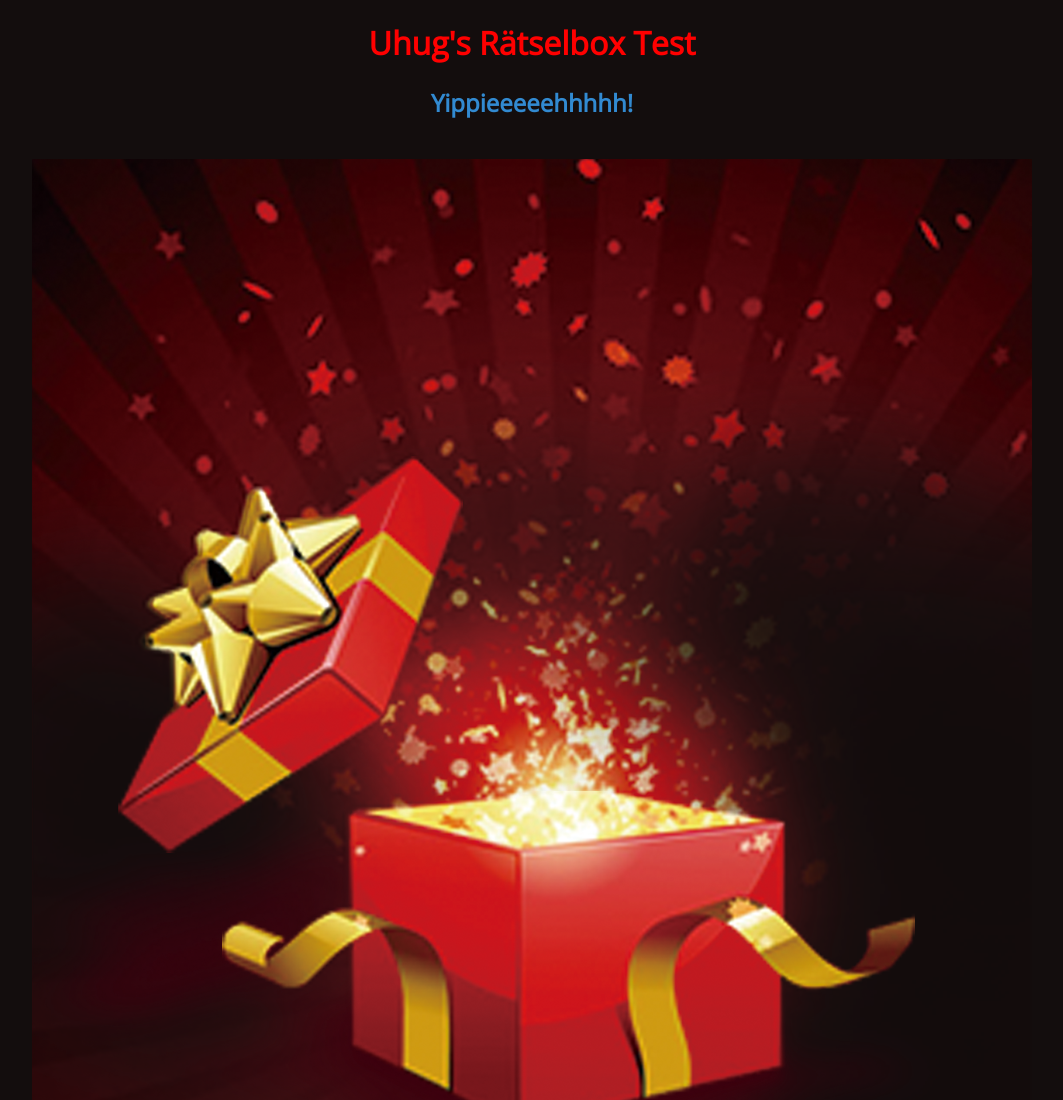
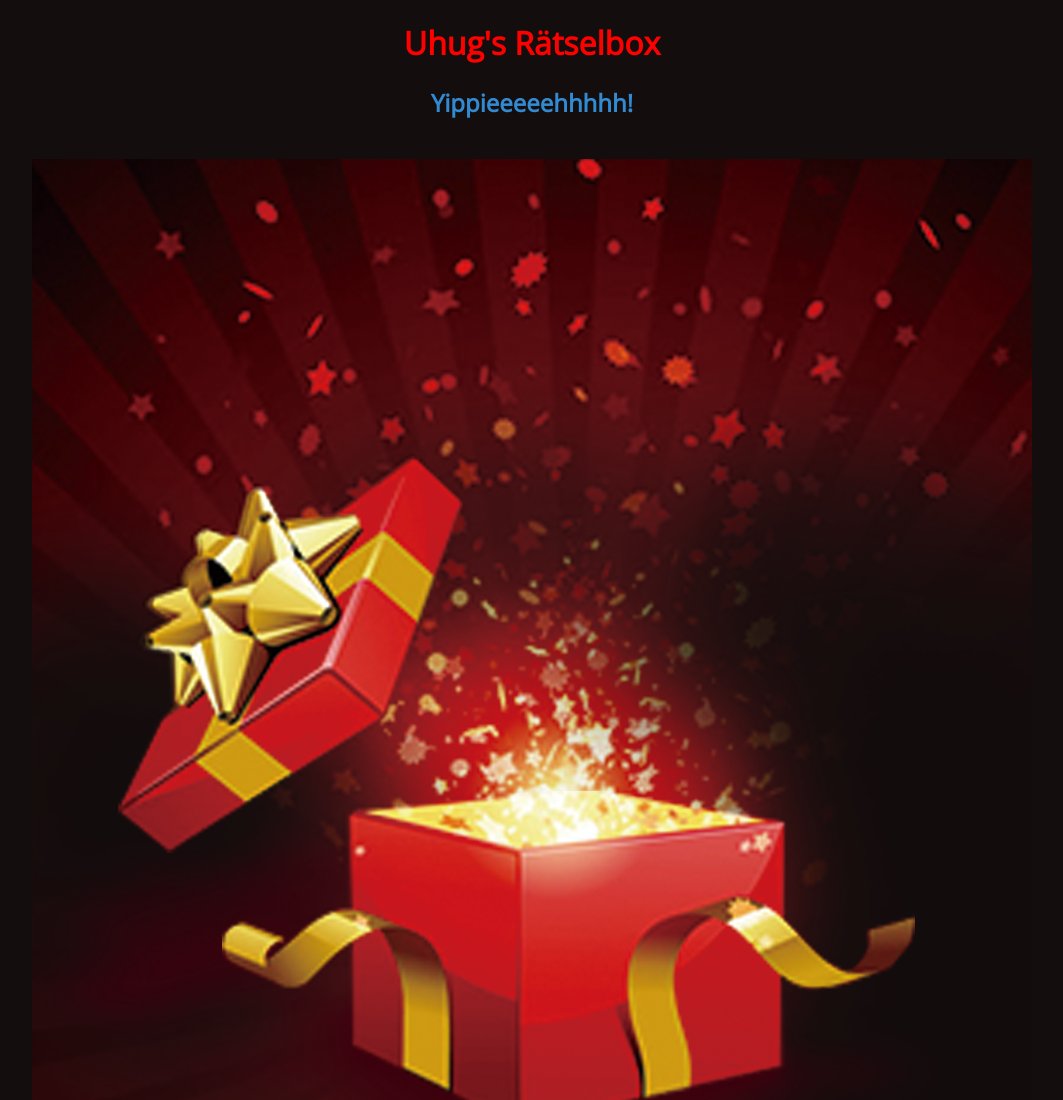
Before and after one commit to Generian/GDuhug, a website: page web/pages/open_box.html in a window 1280 px wide. Shown: the top 1100 px of the page, without its empty margins (108-1171 px from the left). Drawn offline with nearby package versions, Linux system fonts and the light colour scheme.

Commit message:
remove test

```diff
--- a/web/pages/open_box.html
+++ b/web/pages/open_box.html
@@ -17,7 +17,7 @@
   </head>
 
   <body style="background-color: rgb(19, 13, 13)">
-    <h1 class="haupttitel">Uhug's Rätselbox Test</h1>
+    <h1 class="haupttitel">Uhug's Rätselbox</h1>
 
     <h2 class="raetselname">Yippieeeeehhhhh!</h2>
 
```
